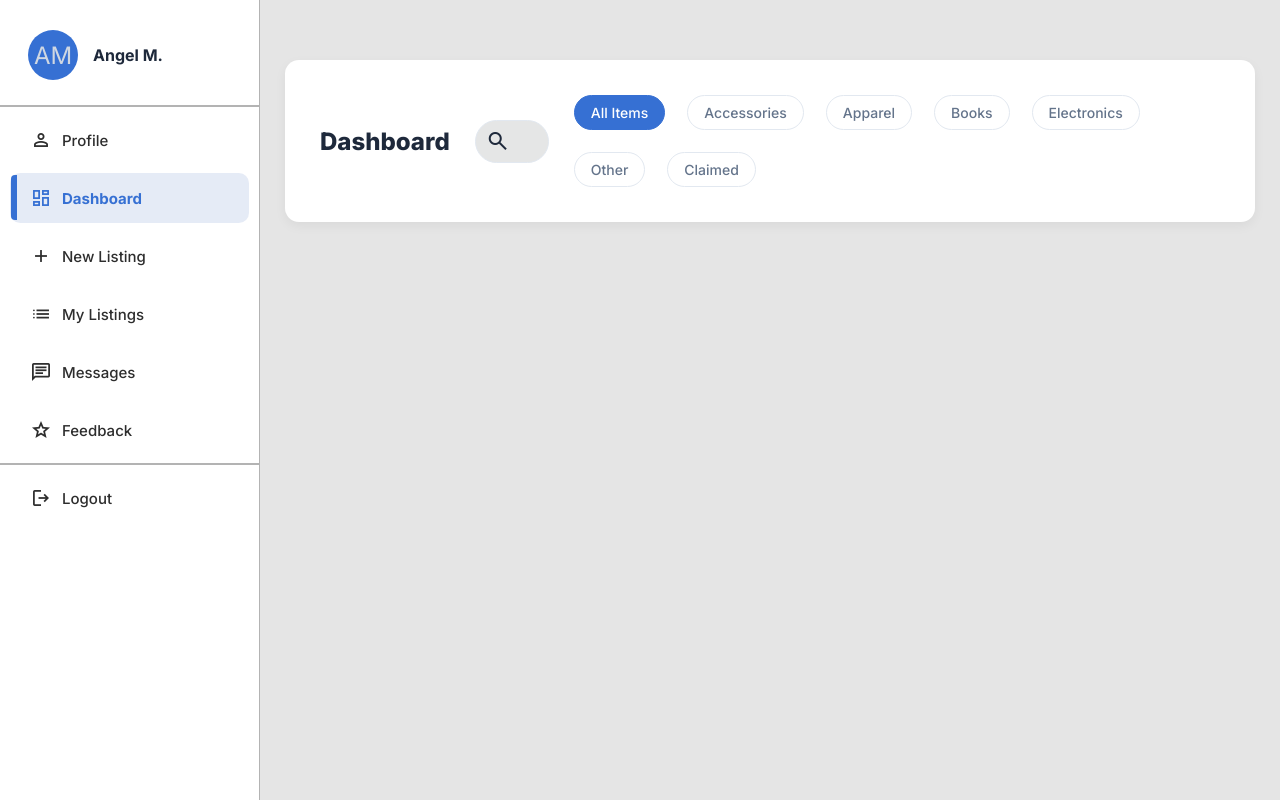
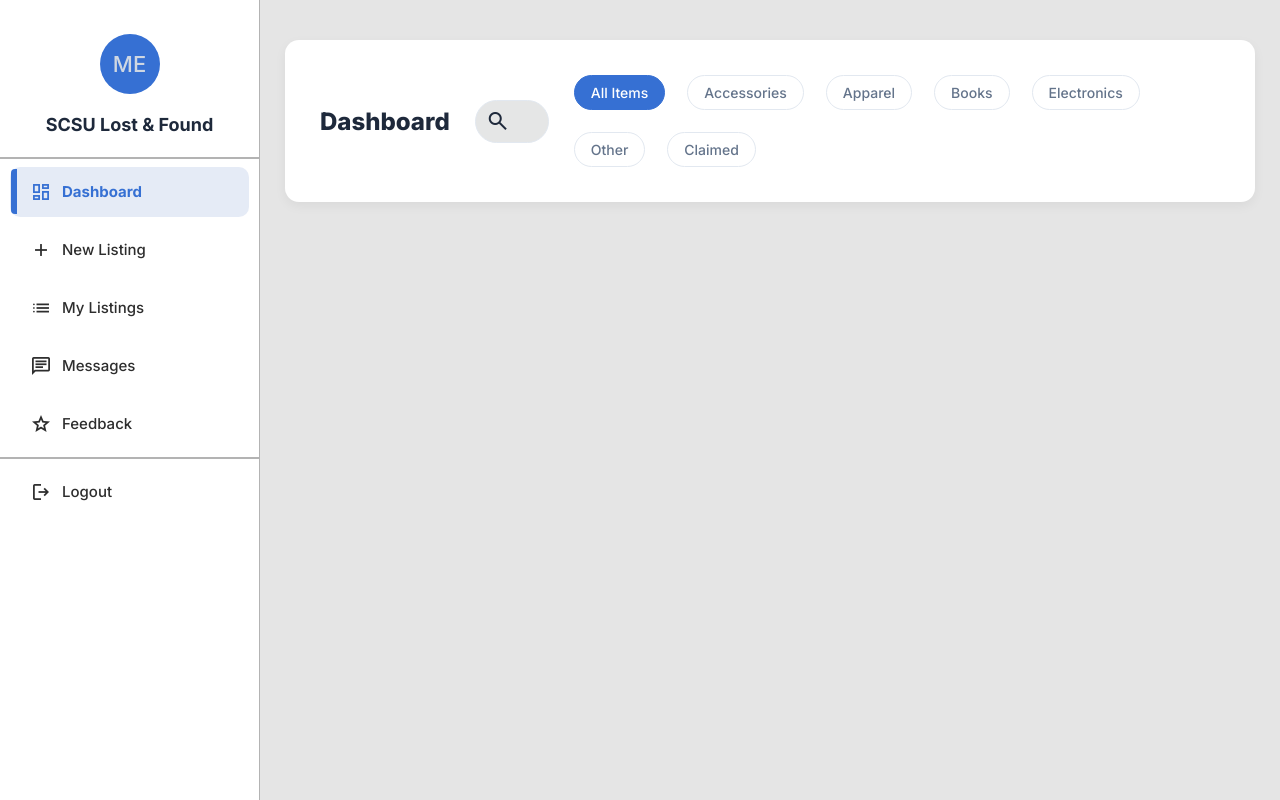
Before and after one commit to Juxnn02/LostAndFound, a Flask app: page /dashboard in a window 1280 px wide. Run offline with Flask 3, Linux system fonts and the light colour scheme.

Commit message:
Modified side panel and page layouts

```diff
--- a/app.py
+++ b/app.py
@@ -63,6 +63,18 @@ def register():
 @app.route("/forgot-password")
 def forgot_password():
     return render_template("forgotpassword.html")
+
+@app.route("/profile")
+def profile():
+    if 'user_id' not in session:
+        return redirect("/")
+
+    user_id = session['user_id']
+    user = User.query.get(user_id)
+    account = Account.query.get(user.account_id) if user else None
+    user_email = account.email if account else ''
+
+    return render_template("profile.html", user_initials=session.get('user_initials', ''), user_email=user_email)
 
 
 @app.route("/dashboard")
--- a/static/app.css
+++ b/static/app.css
@@ -65,6 +65,7 @@ input:focus, select:focus, textarea:focus {
     border-radius: 14px;
     box-shadow: 0 4px 12px rgba(0,0,0,0.05);
     margin-bottom: 35px;
+    margin-top: -20px;
 }
 
 /* Search Bar */
@@ -154,35 +155,68 @@ input:focus, select:focus, textarea:focus {
     flex-direction: column;
 }
 
+/* This forces every page to calculate sizes the exact same way */
+* {
+    box-sizing: border-box;
+    margin: 0;
+    padding: 0;
+}
+
 .profile-header {
     display: flex;
+    flex-direction: column;
     align-items: center;
-    gap: 15px;
-    padding: 0 20px 25px 20px;
+    gap: 25px;
+    justify-content: center;
+    padding: 0 15px 10px 15px;
+    margin-top: -18px;
     border-bottom: 2px solid var(--accent-color);
+    text-align: center;
+    box-sizing: border-box;
 }
 
 /* Avatar */
 .avatar {
-    width: 50px;
-    height: 50px;
+    width: 60px;
+    height: 60px;
     border-radius: 50%;
-    margin-left: 8px;
     background-color: var(--primary);
     color: var(--bg-app);
-    font-size: 24px;
+    font-size: 22px;
     display: flex;
     align-items: center;
     justify-content: center;
     overflow: hidden;
+    margin-bottom: -20px;
+    transition: 0.2s;
+}
+
+.profile-header a {
+    text-decoration: none !important;
+    background: transparent !important;
+    border: none !important;
+    outline: none !important;
+    display: flex;
+    justify-content: center;
+    width: 100%;
+    transform: translateZ(0);
+    backface-visibility: hidden;
+    transition: background-color 0.2s ease;
+}
+
+.profile-header a:hover {
+    background: transparent !important;
 }
 
 .user-info h3 {
     margin: 0;
-    font-size: 16px;
+    font-size: 18px;
+    display: block;
     color: var(--text-color);
+    margin-top: -6px;
+    margin-bottom: 12px;
+    line-height: 1.1;
 }
-
 
 .sidepanel a .material-symbols-outlined {
     font-size: 22px;
--- a/static/auth.css
+++ b/static/auth.css
@@ -195,12 +195,12 @@ body.auth-split {
 .auth-sub {
     font-size: 14px;
     color: var(--text-muted);
-    margin-bottom: 18px;
+    margin-bottom: 14px;
 }
 
 /* Input groups with labels */
 .auth-input-group {
-    margin-bottom: 16px;
+    margin-bottom: 18px;
 }
 
 .auth-input-group label {
--- a/templates/dashboard.html
+++ b/templates/dashboard.html
@@ -20,14 +20,15 @@
     <aside class="sidepanel" id="sidePanel">
         <div class="sidepanel-top">
             <div class="profile-header">
-                <div class="avatar">AM</div>
+                <a href="/profile">
+                    <div class="avatar">{{ user_initials }}</div>
+                </a>
                 <div class="user-info">
-                    <h3>Angel M.</h3>
+                    <h3>SCSU Lost & Found</h3>
                 </div>
             </div>
 
             <nav class="sidepanel-nav">
-                <a href="#"><span class="material-symbols-outlined">person</span>Profile</a>
                 <a href="/dashboard" class="active"><span class="material-symbols-outlined">dashboard</span>Dashboard</a>
                 <a href="/createlisting"><span class="material-symbols-outlined">add</span>New Listing</a>
                 <a href="/my_listings"><span class="material-symbols-outlined">list</span>My Listings</a>
@@ -96,7 +97,7 @@
 
                 <div class="card-body">
                     <strong>{{ post.item_name }}</strong>
-                    <p class="card-location">&#128205; {{ post.location }}</p>
+                    <p class="card-location"><span class="material-symbols-outlined">location_on</span> {{ post.location }}</p>
                 </div>
 
             </div>
--- a/templates/edit_listing.html
+++ b/templates/edit_listing.html
@@ -102,7 +102,7 @@
         document.getElementById('edit-listing-form').addEventListener('submit', function(e) {
         e.preventDefault();
 
-        const postId = {{ post.id }};
+        const postId = "{{ post.id }}";
 
         const formData = new FormData();
 
```
Also changed, not shown: other parts of static/app.css (+19 -9 lines), static/messages.css (+7 -5 lines), static/my_listings.css (+31 -21 lines), templates/createlisting.html (+4 -3 lines), templates/listing_info.html (+5 -4 lines), templates/messages.html (+5 -4 lines), templates/my_listings.html (+6 -7 lines), static/images/132212a0-8217-43f0-aff1-3e7f69a1a258.jpg (added), templates/profile.html (added).
